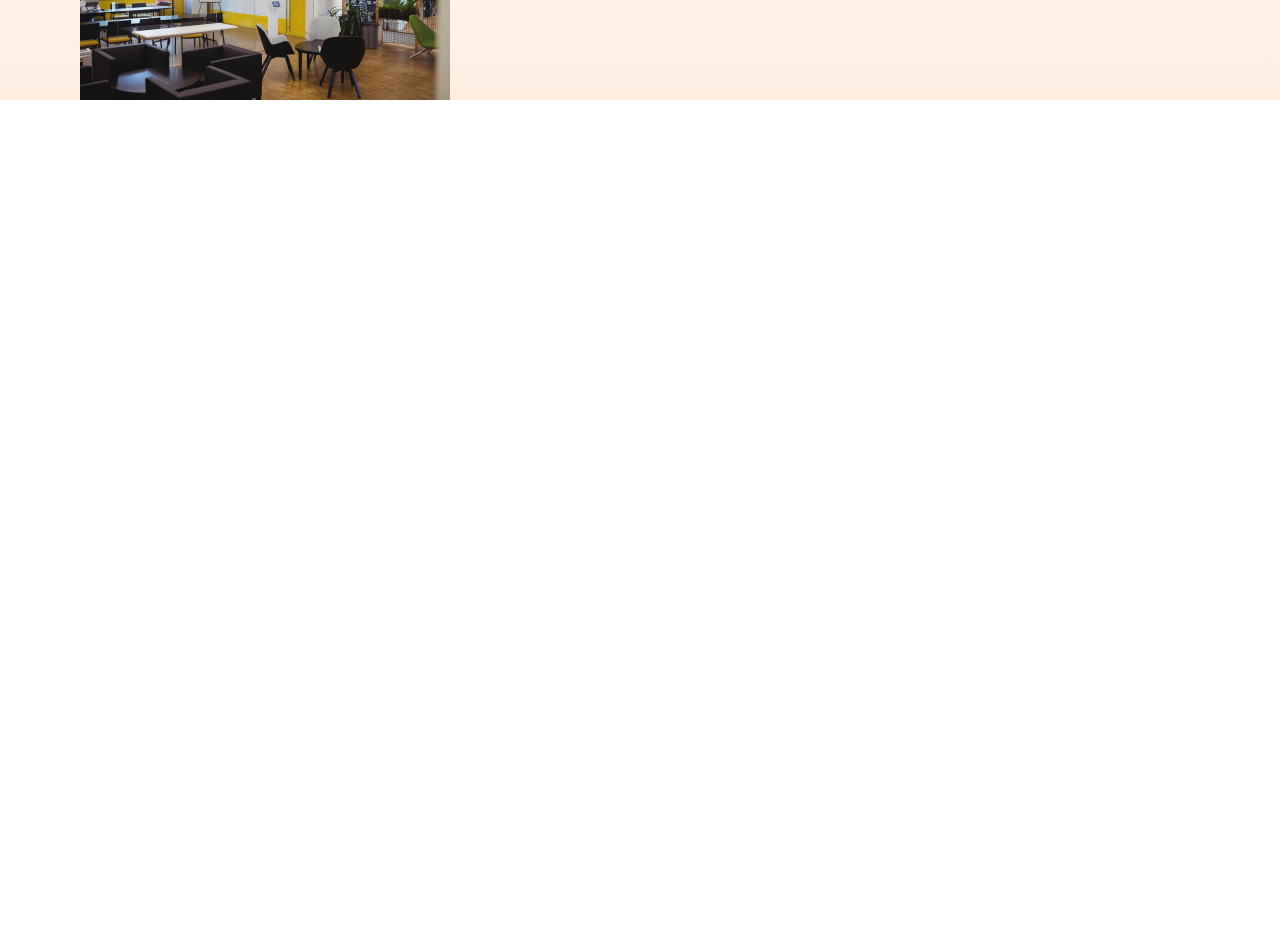
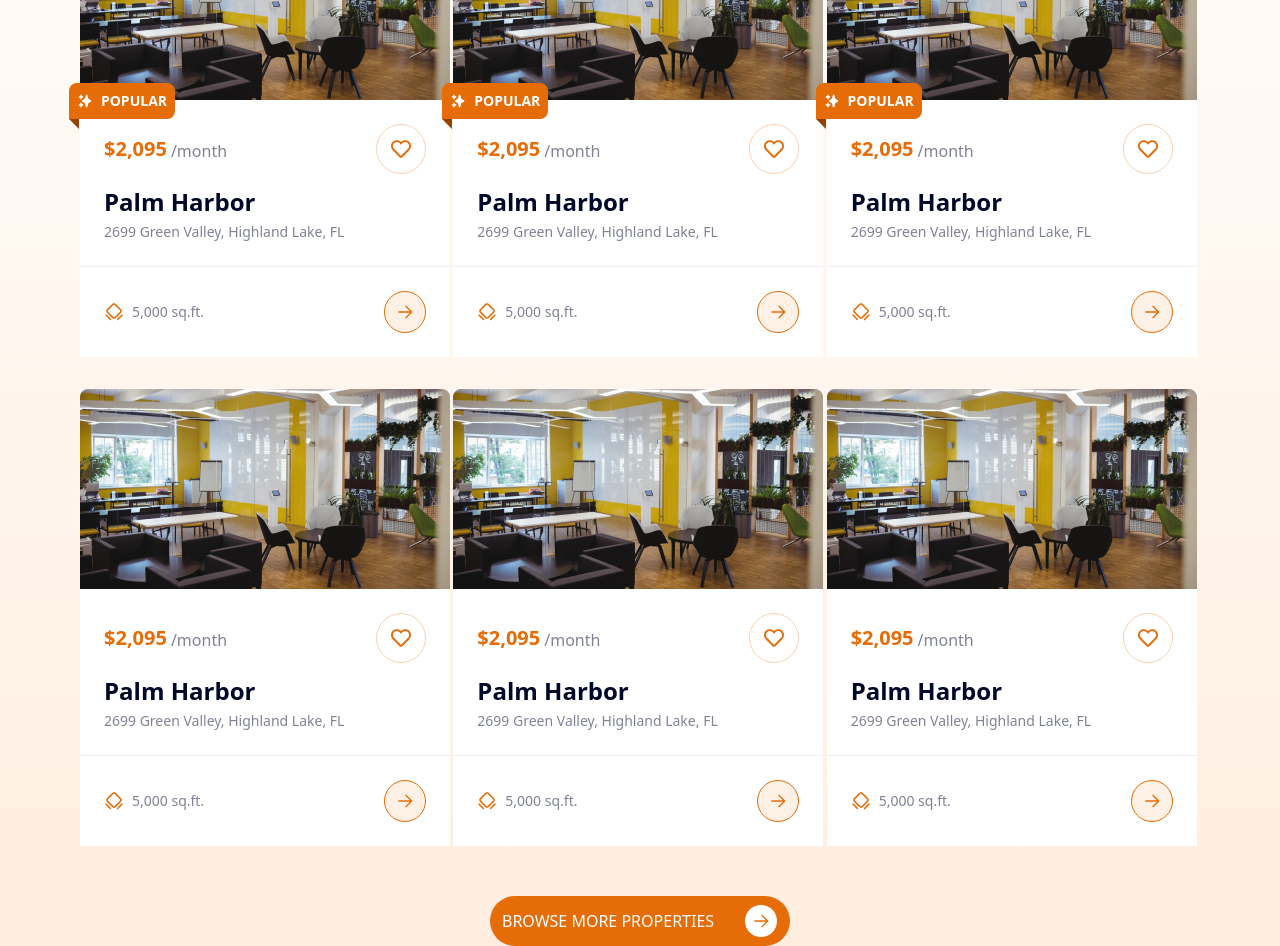
Before and after one commit to VHarshit2213/gala-on-rent-frontend, a React (Vite) app: page /home in a window 1280 px wide. Shown: the part 1020-1966 px from the top of the page. Before the commit the page ends 1120 px from the top, so only its background shows below. Built offline with nearby package versions, Linux system fonts and the light colour scheme.

Commit message:
added Based on your location section in home page

```diff
--- a/src/App.css
+++ b/src/App.css
@@ -1,7 +1,10 @@
 @import "tailwindcss";
+@import url('https://fonts.googleapis.com/css2?family=Plus+Jakarta+Sans:ital,wght@0,200..800;1,200..800&display=swap');
 
 @theme {
   --color-orange: #e56c06;
+  --color-muted : #000929;
+  --radius-50: 50%;
 }
 
 body {
--- a/src/components/common/Components.jsx
+++ b/src/components/common/Components.jsx
@@ -28,10 +28,17 @@ export const CardHeader = ({ headerClassName, children }) => {
         </div>
     )
 }
+export const CardBody = ({ bodyClassName, children }) => {
+    return (
+        <div className={bodyClassName}>
+            {children}
+        </div>
+    )
+}
 
-export const CardFooter = ({ headerClassName, children }) => {
+export const CardFooter = ({ footerClassName, children }) => {
     return (
-        <div className={headerClassName}>
+        <div className={footerClassName}>
             {children}
         </div>
     )
--- a/src/page/Home/BasedOnLocation.jsx
+++ b/src/page/Home/BasedOnLocation.jsx
@@ -1,12 +1,17 @@
 import React from 'react'
 import { PiKeyBold } from "react-icons/pi";
 import { RiHomeLine } from "react-icons/ri";
+import { FaRegHeart } from "react-icons/fa";
+import { GrLinkNext } from "react-icons/gr";
 import { Card, CardHeader } from '../../components/common';
 import maskGroup from "../../assets/Home/maskGroup.png"
+import squareMeters from "../../assets/Home/squareMeters.png"
+import popular from "../../assets/Home/popular.png"
+import { Button, CardBody, CardFooter } from '../../components/common/Components';
 
 const BasedOnLocation = () => {
     return (
-        <div className='mt-15 bg-linear-to-t from-[#FFEEE0] to-[#FFFFFF flex flex-col gap-[50px] px-20'>
+        <div className='mt-15 bg-linear-to-t from-[#FFEEE0] to-[#FFFFFF] flex flex-col gap-[50px] px-20'>
             <div className='flex flex-col gap-y-2 justify-center items-center'>
                 <h1 className='text-4xl capitalize font-semibold'>Based on your <span className='text-orange'>location</span></h1>
                 <p className='text-gray-400 font-normal text-base'>Some of our picked properties near you location.</p>
@@ -19,12 +24,54 @@ const BasedOnLocation = () => {
                     <RiHomeLine /> Industrial Area
                 </div>
             </div>
-            <div>
-                <Card>
-                    <CardHeader>
-                        <img src={maskGroup} />
-                    </CardHeader>
-                </Card>
+            <div className='grid grid-cols-3 gap-y-8'>
+                {
+                    [1, 2, 3, 4, 5, 6]?.map((item) => (
+                        <Card cardClassName="bg-white w-fit relative">
+                            {[1, 2, 3]?.includes(item) && <div className="absolute top-[40%] left-[-3%] bg-orange text-white flex justify-start items-center gap-2 uppercase text-sm font-semibold p-2 rounded-tl-lg rounded-r-lg">
+                                <div className="absolute top-9 -left-0 w-0 h-0 border-b-[10px] border-l-transparent border-l-[10px] border-b-[#934300] rotate-[271deg]"></div>
+                                <img src={popular} /> popular
+                            </div>}
+                            <CardHeader>
+                                <img src={maskGroup} />
+                            </CardHeader>
+                            <CardBody>
+                                <div className='p-6 flex flex-col gap-y-3'>
+                                    <div className='flex justify-between items-center'>
+                                        <div className='flex items-end gap-1'>
+                                            <span className='text-orange text-xl font-semibold'>$2,095</span><span className='text-muted opacity-50 font-medium'>/month</span>
+                                        </div>
+                                        <div className='p-3.5 rounded-50 border border-[#e56c064d]'>
+                                            <FaRegHeart size={20} className='text-orange' />
+                                        </div>
+                                    </div>
+                                    <div className='text-muted flex flex-col gap-y-1'>
+                                        <h2 className='font-bold text-2xl'>Palm Harbor</h2>
+                                        <p className='opacity-50 text-sm'>2699 Green Valley, Highland Lake, FL</p>
+                                    </div>
+                                </div>
+                                <hr className='border-b-0 border-[#F0EFFB]' />
+                            </CardBody>
+                            <CardFooter footerClassName="flex justify-between items-center p-6">
+                                <div className='flex gap-2 text-muted'>
+                                    <img src={squareMeters} />
+                                    <span className='opacity-50 text-sm'>5,000 sq.ft.</span>
+                                </div>
+                                <div className='p-3 rounded-50 border border-orange bg-[#E56C061A]'>
+                                    <GrLinkNext className='text-orange' />
+                                </div>
+                            </CardFooter>
+                        </Card>
+                    ))
+                }
+            </div>
+            <div className='bg-orange text-white rounded-full px-3 py-2 w-full max-w-[300px] flex justify-between items-center text-center mx-auto'>
+                <Button className="uppercase">
+                    Browse more properties
+                </Button>
+                <div className='p-2 rounded-50 border border-orange bg-white'>
+                    <GrLinkNext className='text-orange' />
+                </div>
             </div>
         </div>
     )
```
Also changed, not shown: src/assets/Home/popular.png (added), src/assets/Home/squareMeters.png (added).
